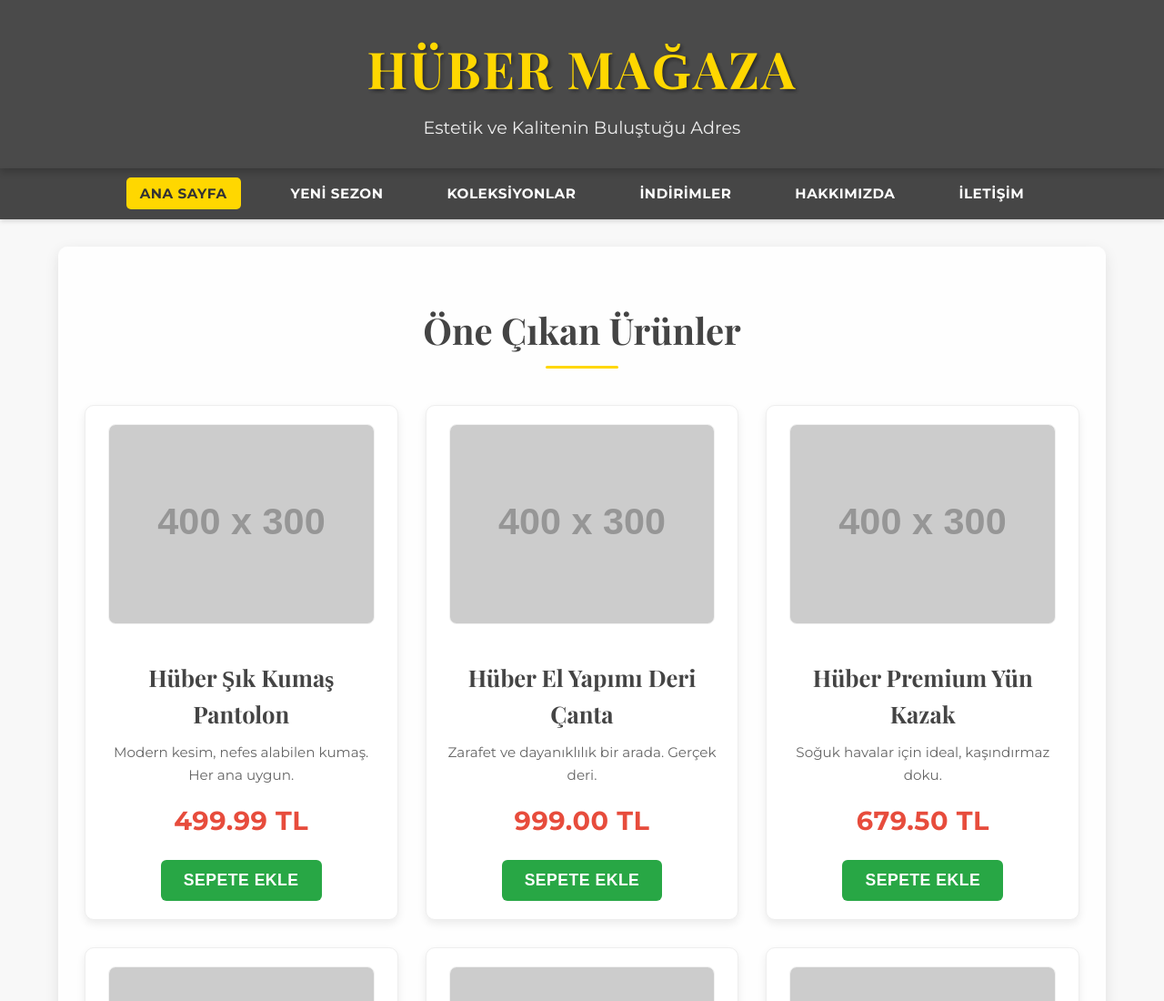
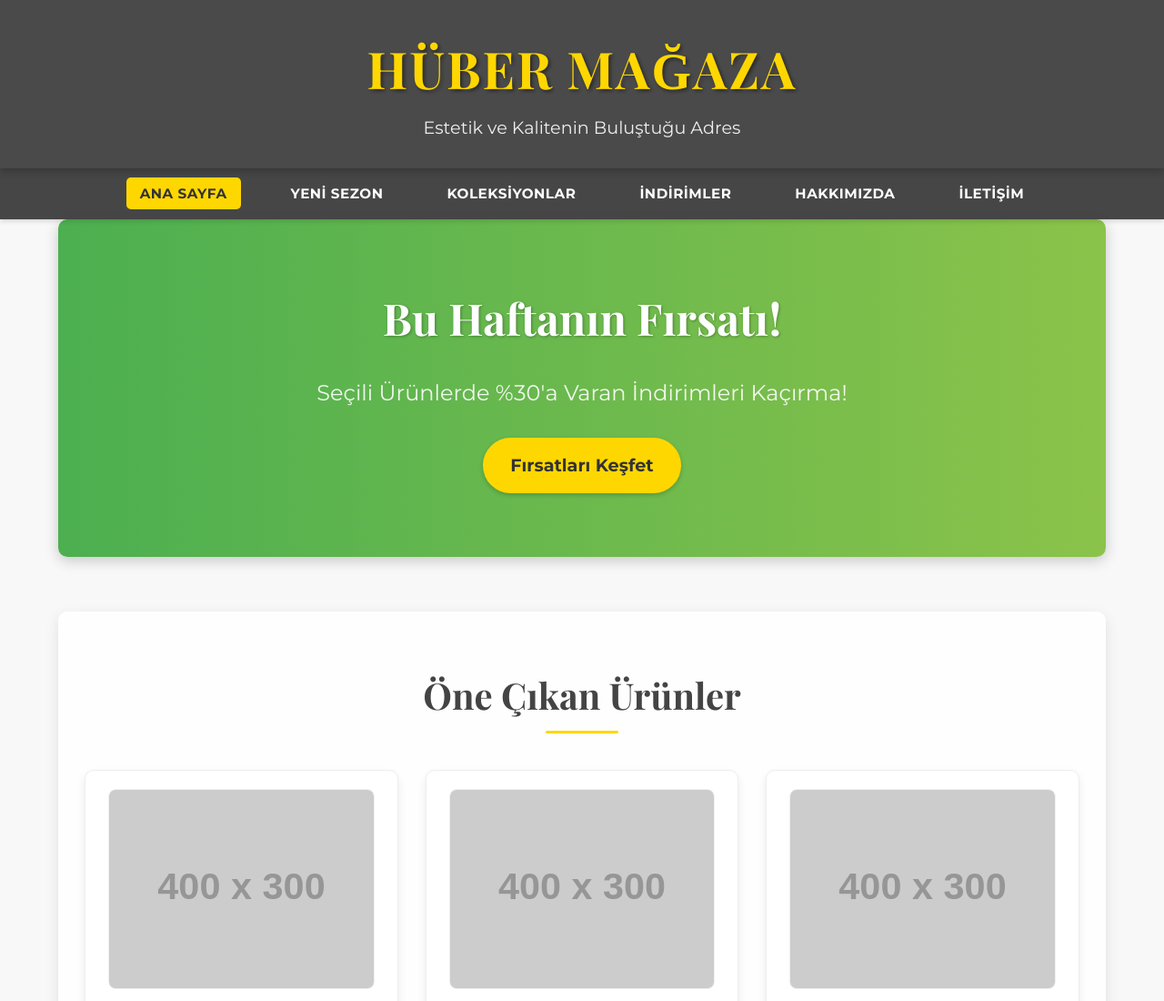
Before and after one commit to hszetaaaaaa/berfin-sat-, a plain HTML site: page index.html in a window 1280 px wide. Shown: the top 1100 px of the page at 91% size. Drawn offline with nearby package versions, Linux system fonts and the light colour scheme; placeholder pictures from the web are drawn by us.

Commit message:
Update index.html

```diff
--- a/index.html
+++ b/index.html
@@ -17,7 +17,7 @@
             font-family: 'Montserrat', sans-serif; /* Modern ve okunaklı font */
             line-height: 1.6;
             color: #333;
-            background-color: #f8f8f8; /* Çok açık gri arka plan - Artık resim yok, sadece renk */
+            background-color: #f8f8f8; /* Çok açık gri arka plan */
             min-height: 100vh; /* Minimum tam ekran yüksekliği */
             display: flex;
             flex-direction: column;
@@ -87,6 +87,70 @@
             background-color: #FFD700; /* Altın sarısı vurgu */
             color: #333;
             transform: translateY(-2px);
+        }
+
+        /* Promosyon Banner Alanı */
+        .promo-banner {
+            background: linear-gradient(to right, #4CAF50, #8BC34A); /* Yeşil tonlarında gradient */
+            color: white;
+            text-align: center;
+            padding: 50px 20px;
+            margin: 0 auto 30px auto; /* Üstteki ve alttaki boşluk */
+            width: 90%;
+            max-width: 1200px;
+            border-radius: 10px;
+            box-shadow: 0 4px 15px rgba(0, 0, 0, 0.2);
+            animation: fadeIn 1s ease-out; /* Hafif bir giriş animasyonu */
+        }
+
+        .promo-banner h2 {
+            font-family: 'Playfair Display', serif;
+            font-size: 3em;
+            margin-bottom: 15px;
+            text-shadow: 1px 1px 3px rgba(0, 0, 0, 0.3);
+            color: #fff; /* Başlık rengi beyaz */
+        }
+
+        .promo-banner h2::after {
+            /* Promosyon başlığının altındaki çizgiyi kaldır */
+            content: none;
+        }
+
+        .promo-banner p {
+            font-size: 1.5em;
+            margin-bottom: 30px;
+            opacity: 0.9;
+        }
+
+        .promo-banner .promo-button {
+            display: inline-block;
+            background-color: #FFD700; /* Altın sarısı buton */
+            color: #333;
+            text-decoration: none;
+            padding: 15px 30px;
+            border-radius: 50px; /* Yuvarlak köşeli buton */
+            font-weight: bold;
+            font-size: 1.2em;
+            transition: all 0.3s ease;
+            box-shadow: 0 2px 5px rgba(0, 0, 0, 0.2);
+        }
+
+        .promo-banner .promo-button:hover {
+            background-color: #e6c200; /* Hover'da daha koyu sarı */
+            transform: translateY(-3px);
+            box-shadow: 0 4px 10px rgba(0, 0, 0, 0.3);
+        }
+
+        /* Animasyon */
+        @keyframes fadeIn {
+            from {
+                opacity: 0;
+                transform: translateY(20px);
+            }
+            to {
+                opacity: 1;
+                transform: translateY(0);
+            }
         }
 
         /* Ana İçerik Kapsayıcı */
@@ -239,6 +303,17 @@
                 margin: 10px 0;
             }
 
+            .promo-banner h2 { /* Promosyon banner başlığı için responsive */
+                font-size: 2.2em;
+            }
+            .promo-banner p { /* Promosyon banner paragrafı için responsive */
+                font-size: 1.2em;
+            }
+            .promo-banner .promo-button { /* Promosyon buton için responsive */
+                padding: 12px 25px;
+                font-size: 1em;
+            }
+
             .main-content-wrapper {
                 width: 95%;
                 margin: 20px auto;
@@ -264,6 +339,16 @@
 
             nav ul li a {
                 font-size: 0.85em;
+            }
+
+            .promo-banner { /* Promosyon banner için responsive */
+                padding: 30px 15px;
+            }
+            .promo-banner h2 { /* Promosyon banner başlığı için responsive */
+                font-size: 1.8em;
+            }
+            .promo-banner p { /* Promosyon banner paragrafı için responsive */
+                font-size: 1em;
             }
 
             .product-card {
@@ -302,6 +387,13 @@
         </ul>
     </nav>
 
+    <section class="promo-banner">
+        <div class="container">
+            <h2>Bu Haftanın Fırsatı!</h2>
+            <p>Seçili Ürünlerde %30'a Varan İndirimleri Kaçırma!</p>
+            <a href="#" class="promo-button">Fırsatları Keşfet</a>
+        </div>
+    </section>
     <div class="main-content-wrapper">
         <div class="container">
             <h2>Öne Çıkan Ürünler</h2>
```
